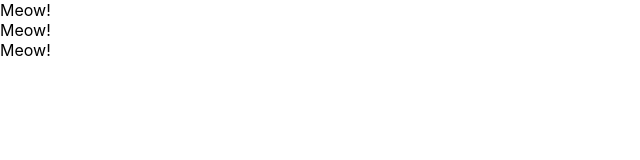
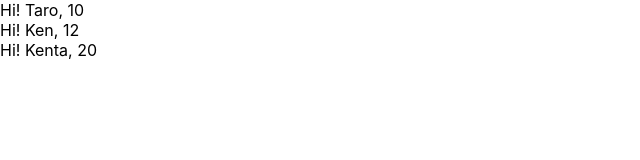
Before and after one commit to sor753/react-redux-tutorial, a React (Create React App) app in the folder hello-world/: page / in a window 1280 px wide. Shown: the top 160 px of the page, without its empty margins (0-640 px from the left). Built offline with nearby package versions, Linux system fonts and the light colour scheme.

Commit message:
learn props of component

```diff
--- a/hello-world/src/App.js
+++ b/hello-world/src/App.js
@@ -2,15 +2,18 @@ function App() {
   const dom = <h1 className="foo">Hi!</h1>
   return (
     <div>
-      <Cat />
-      <Cat />
-      <Cat />
+      <User name={"Taro"} age={10} />
+      <User name={"Ken"} age={12} />
+      <User name={"Kenta"} />
     </div>
   )
 }
 
-const Cat = () => {
-  return <div>Meow!</div>
+const User = (props) => {
+  return <div>Hi! {props.name}, {props.age}</div>
+}
+User.defaultProps = {
+  age: 20
 }
 
 export default App;
```
